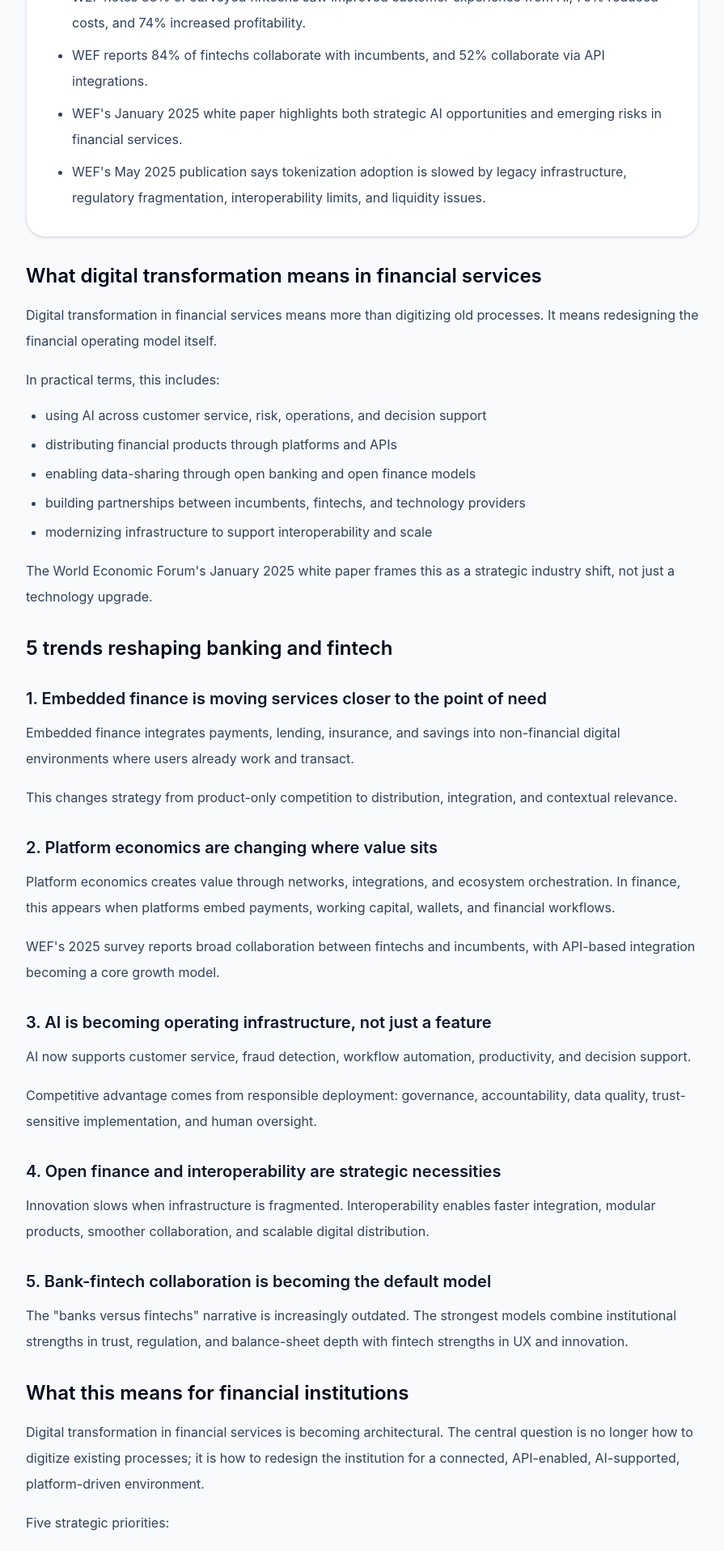
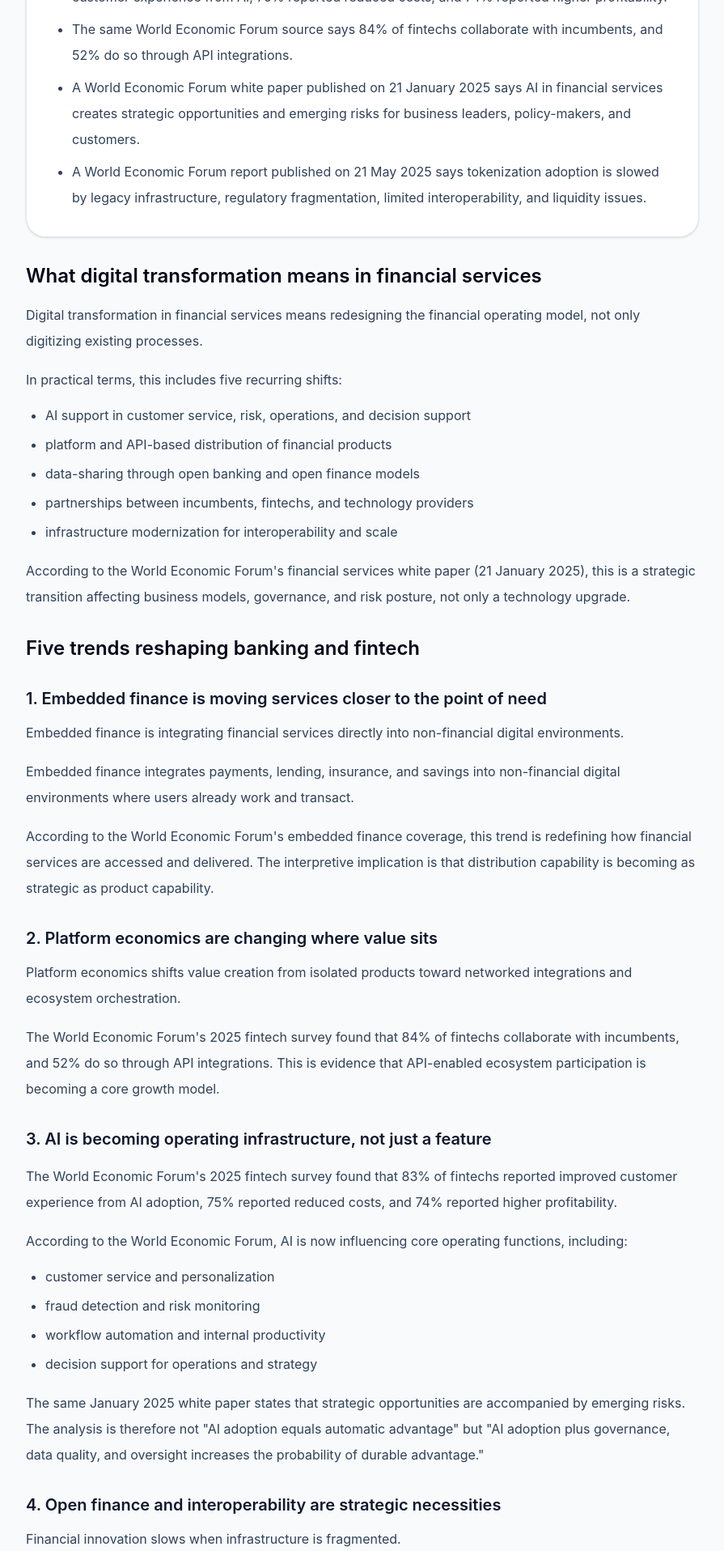
Before and after one commit to kabangumueyema/idris-website, a React (Vite) app: page /insights/digital-transformation-financial-services in a window 1280 px wide. Shown: the part 840-2756 px from the top of the page at 81% size, without its empty margins (192-1087 px from the left). Built offline with nearby package versions, Linux system fonts and the light colour scheme.

Commit message:
Upgrade Digital Transformation insight to Core AIO long-form version with metadata

```diff
--- a/src/pages/InsightDigitalTransformationFS.jsx
+++ b/src/pages/InsightDigitalTransformationFS.jsx
@@ -1,12 +1,23 @@
 import { Link } from "react-router-dom";
 import Seo from "../components/Seo";
+
+export const articleMeta = {
+  slug: "digital-transformation-financial-services",
+  title: "Digital Transformation in Financial Services",
+  excerpt:
+    "A structured analysis of how AI, embedded finance, APIs, and interoperability are reshaping banking and fintech.",
+  updatedAt: "March 2026",
+  seoTitle: "Digital Transformation in Financial Services | Idris Kabangu",
+  metaDescription:
+    "An evidence-based analysis of digital transformation in financial services using 2025 World Economic Forum findings on AI, fintech growth, collaboration, and interoperability.",
+};
 
 export default function InsightDigitalTransformationFSPage() {
   return (
     <>
       <Seo
-        title="Digital Transformation in Financial Services | Idris Kabangu"
-        description="Key trends reshaping banking and fintech, from embedded finance to platform economics."
+        title={articleMeta.seoTitle}
+        description={articleMeta.metaDescription}
         path="/insights/digital-transformation-financial-services"
       />
 
@@ -14,12 +25,12 @@ export default function InsightDigitalTransformationFSPage() {
         <header className="border-b border-slate-200 pb-8">
           <p className="text-sm font-semibold uppercase tracking-[0.2em] text-blue-600">Insights</p>
           <h1 className="mt-4 text-3xl font-semibold leading-tight text-slate-950 sm:text-4xl">
-            Digital Transformation in Financial Services
+            {articleMeta.title}
           </h1>
           <p className="mt-4 text-lg leading-8 text-slate-600">
             Key trends reshaping banking and fintech, from embedded finance to platform economics
           </p>
-          <p className="mt-4 text-sm font-medium text-slate-500">Updated: March 2026</p>
+          <p className="mt-4 text-sm font-medium text-slate-500">Updated: {articleMeta.updatedAt}</p>
         </header>
 
         <div className="mt-10 space-y-8 text-base leading-8 text-slate-700">
@@ -28,122 +39,174 @@ export default function InsightDigitalTransformationFSPage() {
             distribution models around digital infrastructure, data-sharing, AI, APIs, and ecosystem partnerships.
           </p>
           <p>
-            This shift is no longer limited to mobile apps or online banking. It is changing how financial institutions
-            create value, how they reach customers, and how they collaborate across the broader digital economy.
-            According to the World Economic Forum's 2025 fintech reporting, fintech customer growth stabilized at 37%,
-            while revenue and profit growth remained strong at 40% and 39%, suggesting that the sector is moving from
-            rapid expansion toward more sustainable, integrated growth.
+            This shift is no longer limited to mobile channels or online account access. It affects product design,
+            customer distribution, risk management, and institutional operating models. According to the World Economic
+            Forum press release of 25 June 2025, fintech customer growth stabilized at 37%, while revenue and profit
+            growth remained strong at 40% and 39%.
           </p>
 
           <section className="rounded-3xl border border-slate-200 bg-white p-8 shadow-sm">
             <h2 className="text-2xl font-semibold text-slate-950">Key takeaways</h2>
             <ul className="mt-4 list-disc space-y-2 pl-6">
-              <li>WEF 2025 reports fintech customer growth at 37%, with revenue and profit growth at 40% and 39%.</li>
-              <li>WEF notes 83% of surveyed fintechs saw improved customer experience from AI, 75% reduced costs, and 74% increased profitability.</li>
-              <li>WEF reports 84% of fintechs collaborate with incumbents, and 52% collaborate via API integrations.</li>
-              <li>WEF's January 2025 white paper highlights both strategic AI opportunities and emerging risks in financial services.</li>
-              <li>WEF's May 2025 publication says tokenization adoption is slowed by legacy infrastructure, regulatory fragmentation, interoperability limits, and liquidity issues.</li>
+              <li>According to the World Economic Forum, fintech customer growth stabilized at 37%, while revenue and profit growth remained at 40% and 39% in 2025.</li>
+              <li>The World Economic Forum's 2025 fintech survey found that 83% of fintechs reported improved customer experience from AI, 75% reported reduced costs, and 74% reported higher profitability.</li>
+              <li>The same World Economic Forum source says 84% of fintechs collaborate with incumbents, and 52% do so through API integrations.</li>
+              <li>A World Economic Forum white paper published on 21 January 2025 says AI in financial services creates strategic opportunities and emerging risks for business leaders, policy-makers, and customers.</li>
+              <li>A World Economic Forum report published on 21 May 2025 says tokenization adoption is slowed by legacy infrastructure, regulatory fragmentation, limited interoperability, and liquidity issues.</li>
             </ul>
           </section>
 
           <section>
             <h2 className="text-2xl font-semibold text-slate-950">What digital transformation means in financial services</h2>
             <p className="mt-4">
-              Digital transformation in financial services means more than digitizing old processes. It means redesigning
-              the financial operating model itself.
+              Digital transformation in financial services means redesigning the financial operating model, not only
+              digitizing existing processes.
             </p>
-            <p className="mt-4">In practical terms, this includes:</p>
+            <p className="mt-4">In practical terms, this includes five recurring shifts:</p>
             <ul className="mt-3 list-disc space-y-1 pl-6">
-              <li>using AI across customer service, risk, operations, and decision support</li>
-              <li>distributing financial products through platforms and APIs</li>
-              <li>enabling data-sharing through open banking and open finance models</li>
-              <li>building partnerships between incumbents, fintechs, and technology providers</li>
-              <li>modernizing infrastructure to support interoperability and scale</li>
+              <li>AI support in customer service, risk, operations, and decision support</li>
+              <li>platform and API-based distribution of financial products</li>
+              <li>data-sharing through open banking and open finance models</li>
+              <li>partnerships between incumbents, fintechs, and technology providers</li>
+              <li>infrastructure modernization for interoperability and scale</li>
             </ul>
             <p className="mt-4">
-              The World Economic Forum's January 2025 white paper frames this as a strategic industry shift, not just a
-              technology upgrade.
+              According to the World Economic Forum's financial services white paper (21 January 2025), this is a
+              strategic transition affecting business models, governance, and risk posture, not only a technology
+              upgrade.
             </p>
           </section>
 
           <section>
-            <h2 className="text-2xl font-semibold text-slate-950">5 trends reshaping banking and fintech</h2>
+            <h2 className="text-2xl font-semibold text-slate-950">Five trends reshaping banking and fintech</h2>
 
             <h3 className="mt-8 text-xl font-semibold text-slate-900">1. Embedded finance is moving services closer to the point of need</h3>
             <p className="mt-3">
+              Embedded finance is integrating financial services directly into non-financial digital environments.
+            </p>
+            <p className="mt-4">
               Embedded finance integrates payments, lending, insurance, and savings into non-financial digital
               environments where users already work and transact.
             </p>
-            <p className="mt-4">This changes strategy from product-only competition to distribution, integration, and contextual relevance.</p>
+            <p className="mt-4">
+              According to the World Economic Forum's embedded finance coverage, this trend is redefining how financial
+              services are accessed and delivered. The interpretive implication is that distribution capability is
+              becoming as strategic as product capability.
+            </p>
 
             <h3 className="mt-8 text-xl font-semibold text-slate-900">2. Platform economics are changing where value sits</h3>
             <p className="mt-3">
-              Platform economics creates value through networks, integrations, and ecosystem orchestration. In finance,
-              this appears when platforms embed payments, working capital, wallets, and financial workflows.
+              Platform economics shifts value creation from isolated products toward networked integrations and
+              ecosystem orchestration.
             </p>
             <p className="mt-4">
-              WEF's 2025 survey reports broad collaboration between fintechs and incumbents, with API-based integration
+              The World Economic Forum's 2025 fintech survey found that 84% of fintechs collaborate with incumbents,
+              and 52% do so through API integrations. This is evidence that API-enabled ecosystem participation is
               becoming a core growth model.
             </p>
 
             <h3 className="mt-8 text-xl font-semibold text-slate-900">3. AI is becoming operating infrastructure, not just a feature</h3>
-            <p className="mt-3">AI now supports customer service, fraud detection, workflow automation, productivity, and decision support.</p>
             <p className="mt-4">
-              Competitive advantage comes from responsible deployment: governance, accountability, data quality,
-              trust-sensitive implementation, and human oversight.
+              The World Economic Forum's 2025 fintech survey found that 83% of fintechs reported improved customer
+              experience from AI adoption, 75% reported reduced costs, and 74% reported higher profitability.
+            </p>
+            <p className="mt-4">According to the World Economic Forum, AI is now influencing core operating functions, including:</p>
+            <ul className="mt-3 list-disc space-y-1 pl-6">
+              <li>customer service and personalization</li>
+              <li>fraud detection and risk monitoring</li>
+              <li>workflow automation and internal productivity</li>
+              <li>decision support for operations and strategy</li>
+            </ul>
+            <p className="mt-4">
+              The same January 2025 white paper states that strategic opportunities are accompanied by emerging risks.
+              The analysis is therefore not "AI adoption equals automatic advantage" but "AI adoption plus governance,
+              data quality, and oversight increases the probability of durable advantage."
             </p>
 
             <h3 className="mt-8 text-xl font-semibold text-slate-900">4. Open finance and interoperability are strategic necessities</h3>
             <p className="mt-3">
-              Innovation slows when infrastructure is fragmented. Interoperability enables faster integration, modular
-              products, smoother collaboration, and scalable digital distribution.
+              Financial innovation slows when infrastructure is fragmented.
+            </p>
+            <p className="mt-4">
+              The World Economic Forum's tokenization report (21 May 2025) says adoption is slowed by legacy
+              infrastructure, regulatory fragmentation, limited interoperability, and liquidity issues.
+            </p>
+            <p className="mt-4">This pattern implies that interoperability is not a technical detail but a strategic requirement for:</p>
+            <ul className="mt-3 list-disc space-y-1 pl-6">
+              <li>faster integration and rollout cycles</li>
+              <li>modular product design</li>
+              <li>smoother ecosystem collaboration</li>
+              <li>scalable digital distribution</li>
+            </ul>
+            <p className="mt-4">
+              This is an analytical inference from the WEF evidence: where interoperability remains weak, scaling costs
+              and implementation friction remain high.
             </p>
 
             <h3 className="mt-8 text-xl font-semibold text-slate-900">5. Bank-fintech collaboration is becoming the default model</h3>
             <p className="mt-3">
-              The "banks versus fintechs" narrative is increasingly outdated. The strongest models combine institutional
-              strengths in trust, regulation, and balance-sheet depth with fintech strengths in UX and innovation.
+              Bank-fintech collaboration is now widespread and measurable.
             </p>
+            <p className="mt-4">
+              According to the World Economic Forum's 2025 fintech survey, 84% of fintechs report collaboration with
+              incumbent institutions. This evidence supports a practical conclusion: the operating model of the sector
+              is increasingly collaborative rather than binary.
+            </p>
+            <p className="mt-4">A structured partnership model often combines:</p>
+            <ul className="mt-3 list-disc space-y-1 pl-6">
+              <li>incumbent strengths in trust, regulation, and risk discipline</li>
+              <li>fintech strengths in UX, speed, and targeted product innovation</li>
+            </ul>
+          </section>
+
+          <section>
+            <h2 className="text-2xl font-semibold text-slate-950">Evidence boundaries and analytical interpretation</h2>
+            <p className="mt-4">
+              The strongest claims in this article are tied to the World Economic Forum's 2025 published figures and
+              reports.
+            </p>
+            <p className="mt-4">
+              Some forward-looking statements are analytical inferences rather than hard forecasts. For example,
+              statements about future competitive advantage depend on execution quality, governance maturity, and
+              regulatory trajectories that vary by market.
+            </p>
+            <p className="mt-4">This distinction matters for decision quality:</p>
+            <ul className="mt-3 list-disc space-y-1 pl-6">
+              <li>reported percentages are evidence</li>
+              <li>strategic implications are analysis</li>
+              <li>implementation outcomes are contingent on context</li>
+            </ul>
           </section>
 
           <section>
             <h2 className="text-2xl font-semibold text-slate-950">What this means for financial institutions</h2>
             <p className="mt-4">
-              Digital transformation in financial services is becoming architectural. The central question is no longer
-              how to digitize existing processes; it is how to redesign the institution for a connected, API-enabled,
-              AI-supported, platform-driven environment.
+              Digital transformation in financial services is becoming architectural, not cosmetic.
             </p>
-            <p className="mt-4">Five strategic priorities:</p>
+            <p className="mt-4">
+              The central strategic question is no longer how to digitize existing processes. It is how to redesign the
+              institution for a connected, API-enabled, AI-supported, platform-driven environment with credible
+              governance.
+            </p>
+            <p className="mt-4">For most institutions, five priorities follow:</p>
             <ol className="mt-3 list-decimal space-y-1 pl-6">
-              <li>Modernize infrastructure for integration and scale.</li>
-              <li>Strengthen ecosystem partnerships with fintechs and technology providers.</li>
-              <li>Identify embedded distribution opportunities close to user needs.</li>
-              <li>Apply AI to concrete operating problems.</li>
+              <li>Modernize infrastructure so systems can support integration and scale.</li>
+              <li>Strengthen ecosystem partnerships with fintechs, platforms, and technology providers.</li>
+              <li>Identify embedded distribution opportunities where finance appears close to user needs.</li>
+              <li>Apply AI to concrete operating problems with measurable outcomes.</li>
               <li>Build governance and trust capabilities aligned with financial responsibility.</li>
             </ol>
           </section>
 
           <section>
-            <h2 className="text-2xl font-semibold text-slate-950">Final analysis</h2>
-            <p className="mt-4">
-              WEF's 2025 work points to a clear direction: finance is becoming more embedded, more collaborative, more
-              AI-enabled, and more dependent on interoperable systems.
-            </p>
-            <p className="mt-4">
-              The strategic challenge is not simply adopting more technology. It is defining a clear institutional role
-              within a changing financial ecosystem.
-            </p>
-            <p className="mt-4">In that environment, digital transformation is not only a technology agenda. It is a systems strategy agenda.</p>
-          </section>
-
-          <section className="rounded-3xl border border-slate-200 bg-white p-8 shadow-sm">
             <h2 className="text-2xl font-semibold text-slate-950">Key takeaways recap</h2>
+            <p className="mt-4">The most defensible summary, based on current evidence, is:</p>
             <ul className="mt-4 list-disc space-y-2 pl-6">
-              <li>Digital transformation now goes beyond digitization and increasingly involves ecosystem redesign.</li>
-              <li>Embedded finance is pushing services into the platforms people already use.</li>
-              <li>WEF says fintech-incumbent collaboration is widespread, with 84% of surveyed fintechs partnering with incumbents.</li>
-              <li>AI is generating measurable gains in CX, cost, and profitability, while raising governance risks.</li>
-              <li>Interoperability remains a structural challenge for the next phase of digital financial infrastructure.</li>
+              <li>Digital transformation in financial services now extends beyond digitization to operating-model redesign.</li>
+              <li>According to the World Economic Forum, fintech growth metrics in 2025 show slower customer expansion but strong revenue and profit performance.</li>
+              <li>The World Economic Forum's 2025 fintech survey links AI adoption to measurable improvements in customer experience, cost, and profitability.</li>
+              <li>The same source indicates that collaboration between fintechs and incumbents is already widespread and often API-enabled.</li>
+              <li>The World Economic Forum's January and May 2025 publications indicate that governance, interoperability, and infrastructure constraints remain central execution risks.</li>
             </ul>
           </section>
 
```
